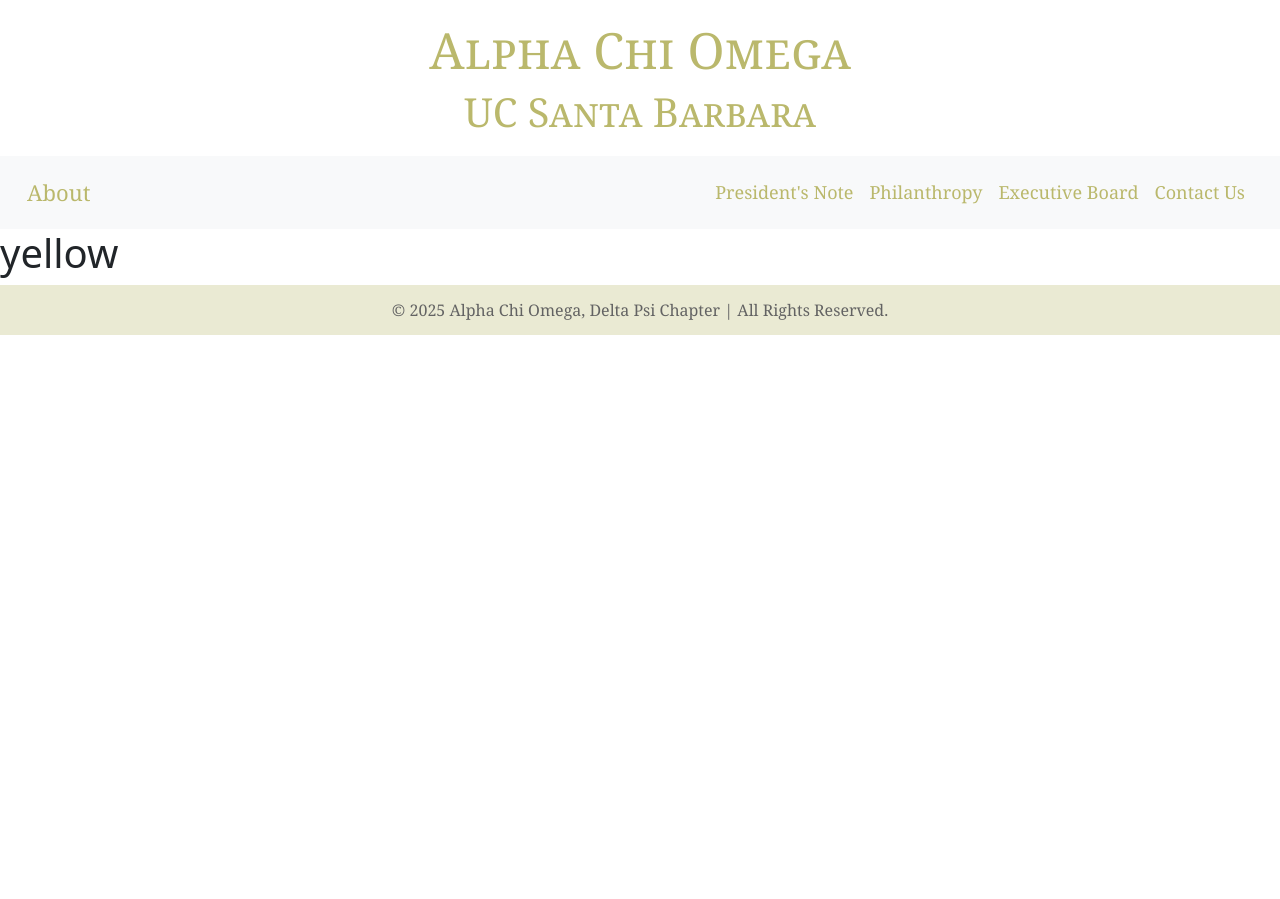
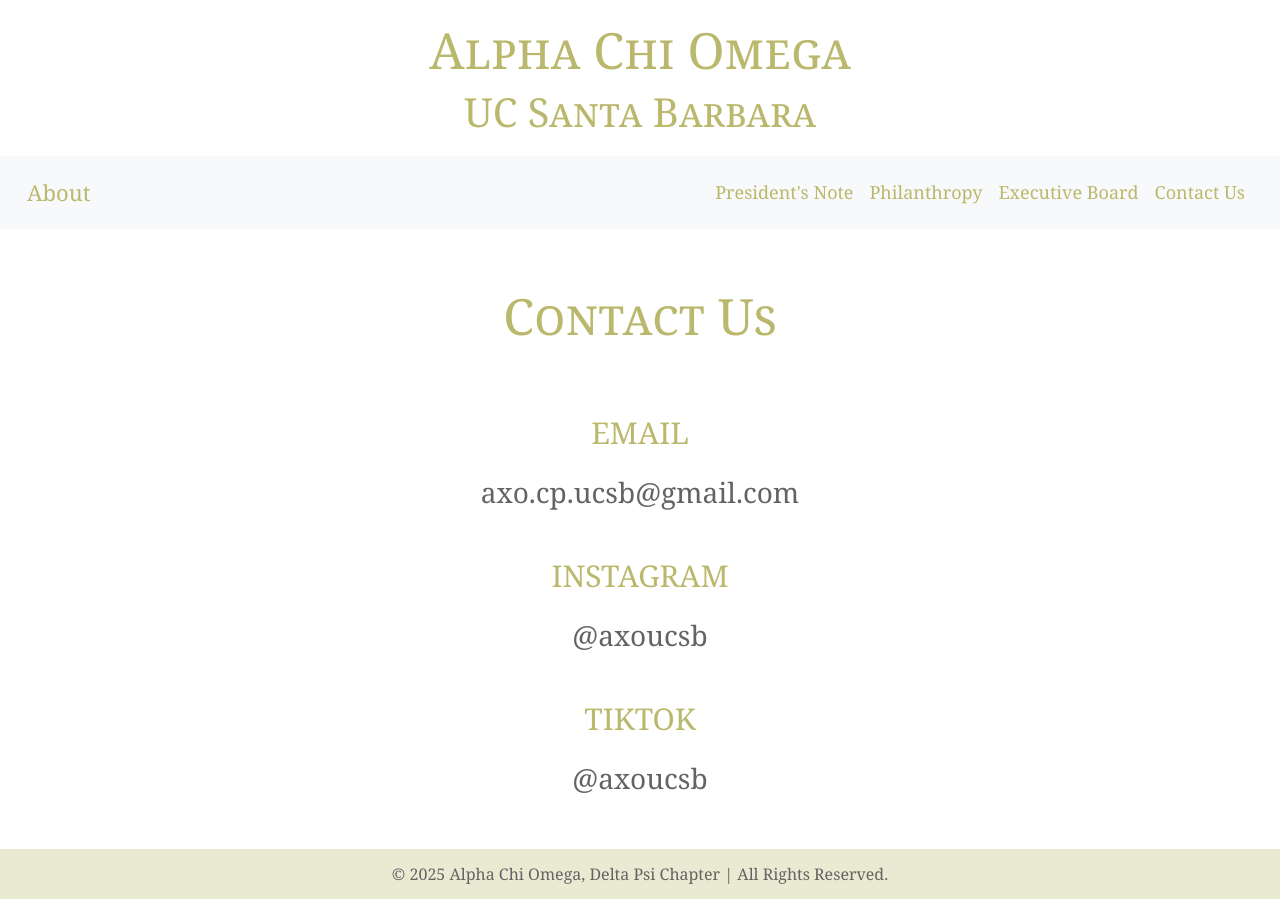
Before and after one commit to sriya-vollala/axo-website, a React (Vite) app: page /contact-us in a window 1280 px wide. Before the commit the page ends 800 px from the top, so only its background shows below. Built offline with nearby package versions, Linux system fonts and the light colour scheme.

Commit message:
completed initial version

```diff
--- a/src/App.css
+++ b/src/App.css
@@ -70,6 +70,8 @@
     font-family: Georgia, 'Times New Roman', Times, serif;
     background-color: #eaead3;
     height: 50px;
+    text-decoration: none;
+    margin-top: auto;
 }
 
 .about2 {
@@ -143,3 +145,28 @@
     font-weight: 550;
     margin-top: 30px;
 }
+
+.contact-container {
+    display: flex;
+    flex-direction: column;
+    text-align: center;
+    padding: 50px;
+}
+
+.contact-header {
+    color: #BAB86C;
+    font-family: Georgia, 'Times New Roman', Times, serif;
+    font-weight: 550;
+    font-size: 30px;
+    margin-top: 40px;
+}
+
+.contact-sub {
+    margin-top: 20px;
+    color: #636363;
+    font-size: 28px;
+    font-weight: normal;
+    font-family: Georgia, 'Times New Roman', Times, serif;
+    margin: 0px;
+    padding: 0%;
+}
--- a/src/App.tsx
+++ b/src/App.tsx
@@ -14,6 +14,7 @@
 function App() {
   return (
     <>
+      <div className="body">
       <TitleName />
       <NavBar />
       <Routes>
@@ -25,6 +26,8 @@
         <Route path="/contact-us" element={<ContactUs />} />
       </Routes>
       <Footer />
+      </div>
+
     </>
   );
 }
--- /dev/null
+++ b/src/components/contact/ContactTitle.tsx
@@ -0,0 +1,7 @@
+function CTitle() {
+    return (
+        <p className="tt">Contact Us</p>
+    )
+}
+
+export default CTitle;
--- /dev/null
+++ b/src/components/contact/Email.tsx
@@ -0,0 +1,15 @@
+function CInfo() {
+    return (
+        <>
+            <p className="contact-header">EMAIL</p>
+            <p className="contact-sub">axo.cp.ucsb@gmail.com </p>
+            <p className="contact-header">INSTAGRAM</p>
+            <p className="contact-sub">@axoucsb</p>
+            <p className="contact-header">TIKTOK</p>
+            <p className="contact-sub">@axoucsb</p>
+        </>
+
+    )
+}
+
+export default CInfo;
--- a/src/routes/Contact.tsx
+++ b/src/routes/Contact.tsx
@@ -1,7 +1,14 @@
+import CTitle from "../components/contact/ContactTitle";
+import CInfo from "../components/contact/Email";
+
 function ContactUs() {
     return(
-        <h1>yellow</h1>
-    )
+        <div className="contact-container">
+            <CTitle />
+            <CInfo />
+        </div>
+
+    );
 }
 
 export default ContactUs;
```
